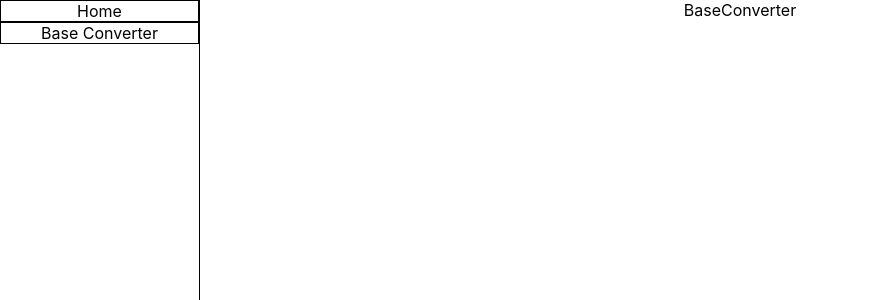
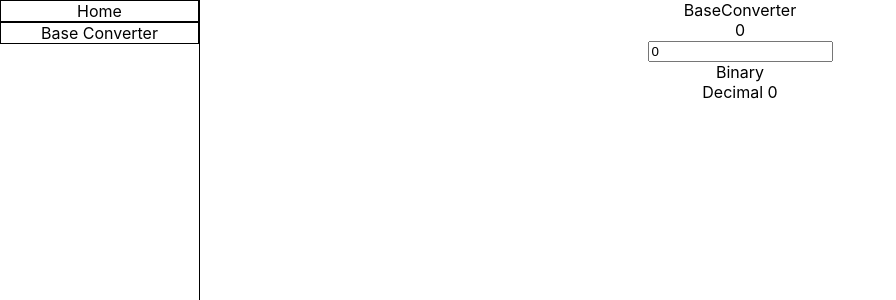
Before and after one commit to atobaum/dev-toolbox, a React (Create React App) app: page /#/baseconverter in a window 1280 px wide. Shown: the top 300 px of the page, without its empty margins (0-896 px from the left). Built offline with nearby package versions, Linux system fonts and the light colour scheme.

Commit message:
feat: Create base converter skeleton code

```diff
--- a/src/base-converter/index.tsx
+++ b/src/base-converter/index.tsx
@@ -1,7 +1,55 @@
-import React from "react";
+import React, { useState } from "react";
+
+const BinaryDisplay: React.FC<{ value: number }> = ({ value }) => {
+  const toString = (v: number) => {
+    let result = "";
+    while (v) {
+      result = (v % 2) + result;
+      v = ~~(v / 2);
+    }
+    return result;
+  };
+
+  return <div>Binary {toString(value)}</div>;
+};
+
+const OctalDisplay: React.FC<{ value: number }> = ({ value }) => {
+  return <div></div>;
+};
+
+const DecimalDisplay: React.FC<{ value: number }> = ({ value }) => {
+  const toString = (v: number) => {
+    return v + "";
+  };
+
+  return <div>Decimal {toString(value)}</div>;
+};
+
+const HexadecimalDisplay: React.FC<{ value: number }> = ({ value }) => {
+  return <div></div>;
+};
 
 const BaseConverter: React.FC = () => {
-  return <div>BaseConverter</div>;
+  const [value, setValue] = useState<number>(0);
+  const [base, setBase] = useState<number>(10);
+  return (
+    <div>
+      BaseConverter
+      <div>{value}</div>
+      <input
+        value={value}
+        onChange={(e) => {
+          if (e.target.value.length === 0) setValue(0);
+          const v = parseInt(e.target.value);
+          if (!isNaN(v)) setValue(v);
+        }}
+      ></input>
+      <BinaryDisplay value={value} />
+      <OctalDisplay value={value} />
+      <DecimalDisplay value={value} />
+      <HexadecimalDisplay value={value} />
+    </div>
+  );
 };
 
 export default BaseConverter;
```
